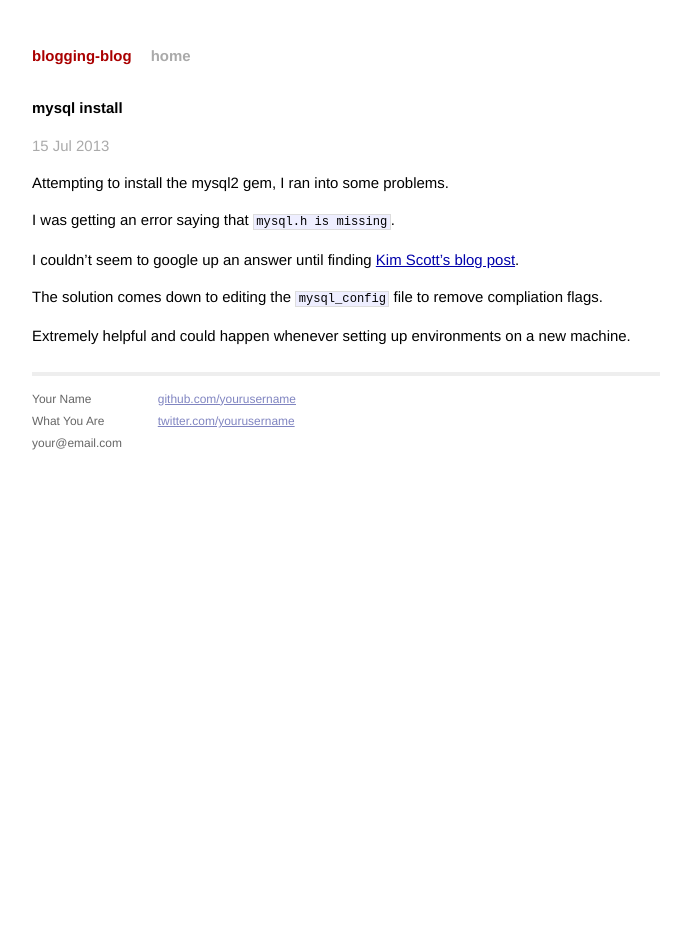
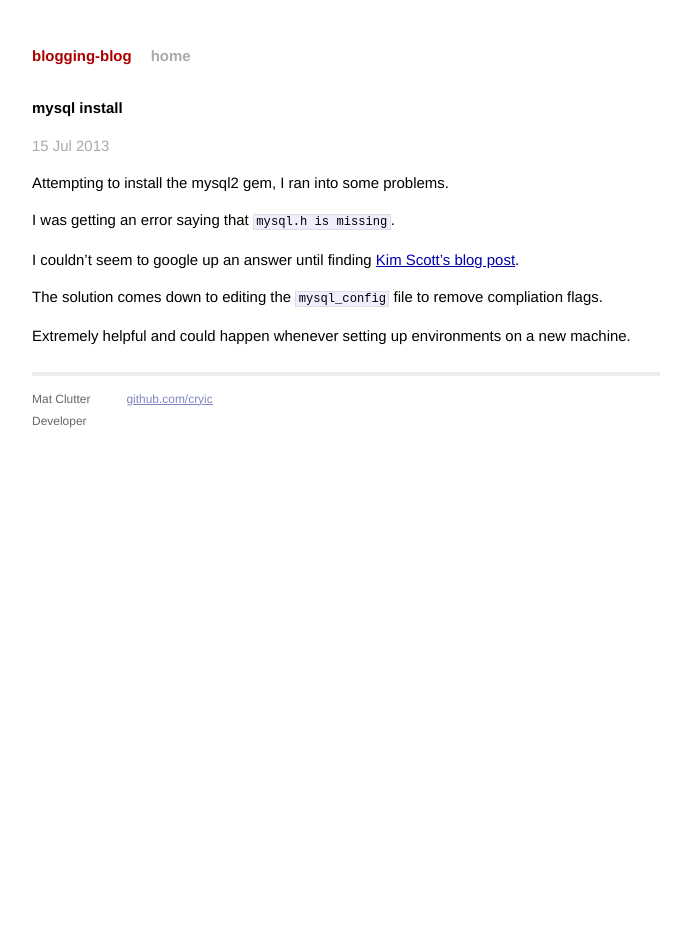
Before and after one commit to cryic/cryic.github.io, a Jekyll site: the page built from _posts/2013-07-15-mysql-install.markdown, in a window 1280 px wide. Shown: the whole page, without its empty margins (294-985 px from the left). Built offline with Jekyll 4.4.1, drawn with Linux system fonts in a browser that asks for light colours; Markdown is read by kramdown in place of the engine named in the settings.

Commit message:
Update contact info on the default partial

```diff
--- a/_layouts/default.html
+++ b/_layouts/default.html
@@ -27,15 +27,13 @@
             <div class="footer">
               <div class="contact">
                 <p>
-                  Your Name<br />
-                  What You Are<br />
-                  your@email.com
+                  Mat Clutter<br />
+                  Developer<br />
                 </p>
               </div>
               <div class="contact">
                 <p>
-                  <a href="http://github.com/yourusername/">github.com/yourusername</a><br />
-                  <a href="http://twitter.com/yourusername/">twitter.com/yourusername</a><br />
+                  <a href="http://github.com/cryic/">github.com/cryic</a><br />
                 </p>
               </div>
             </div>
```
